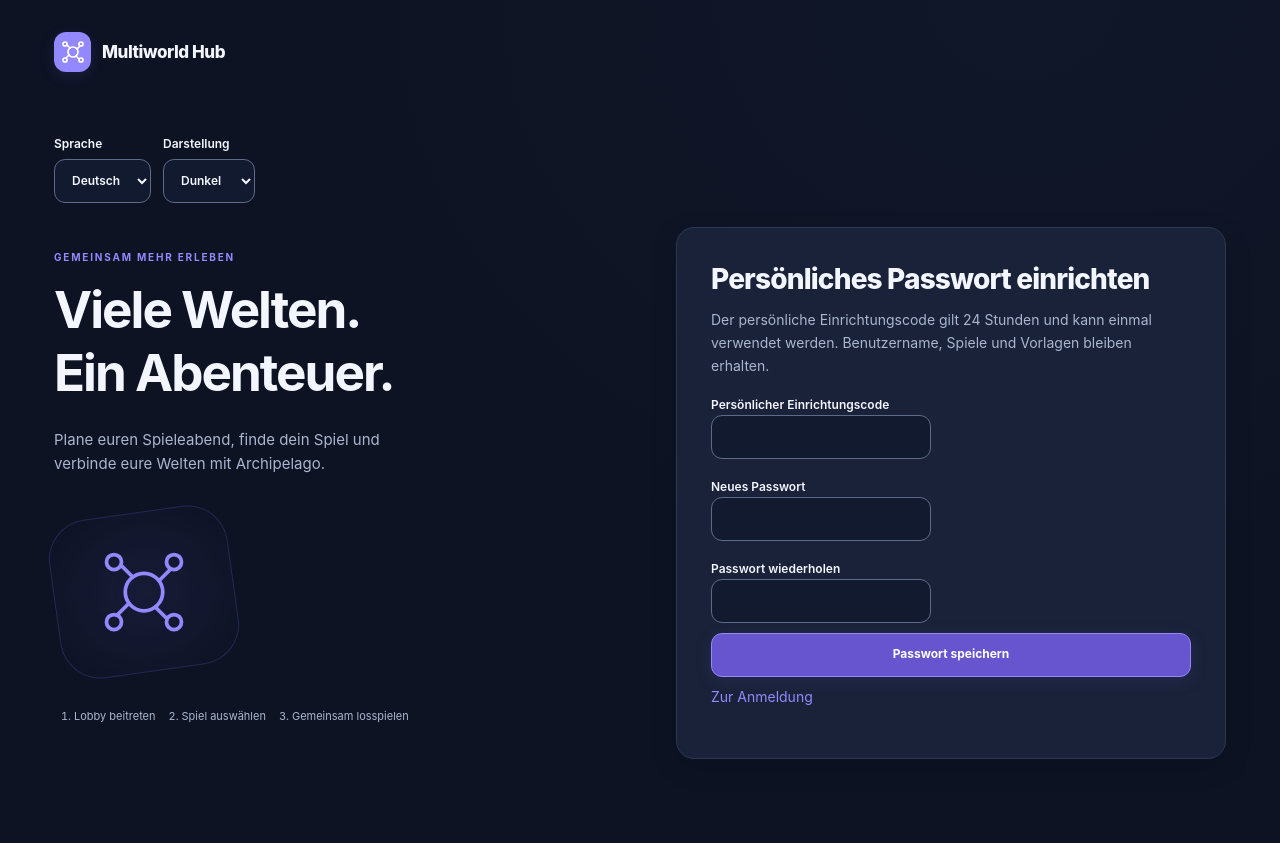
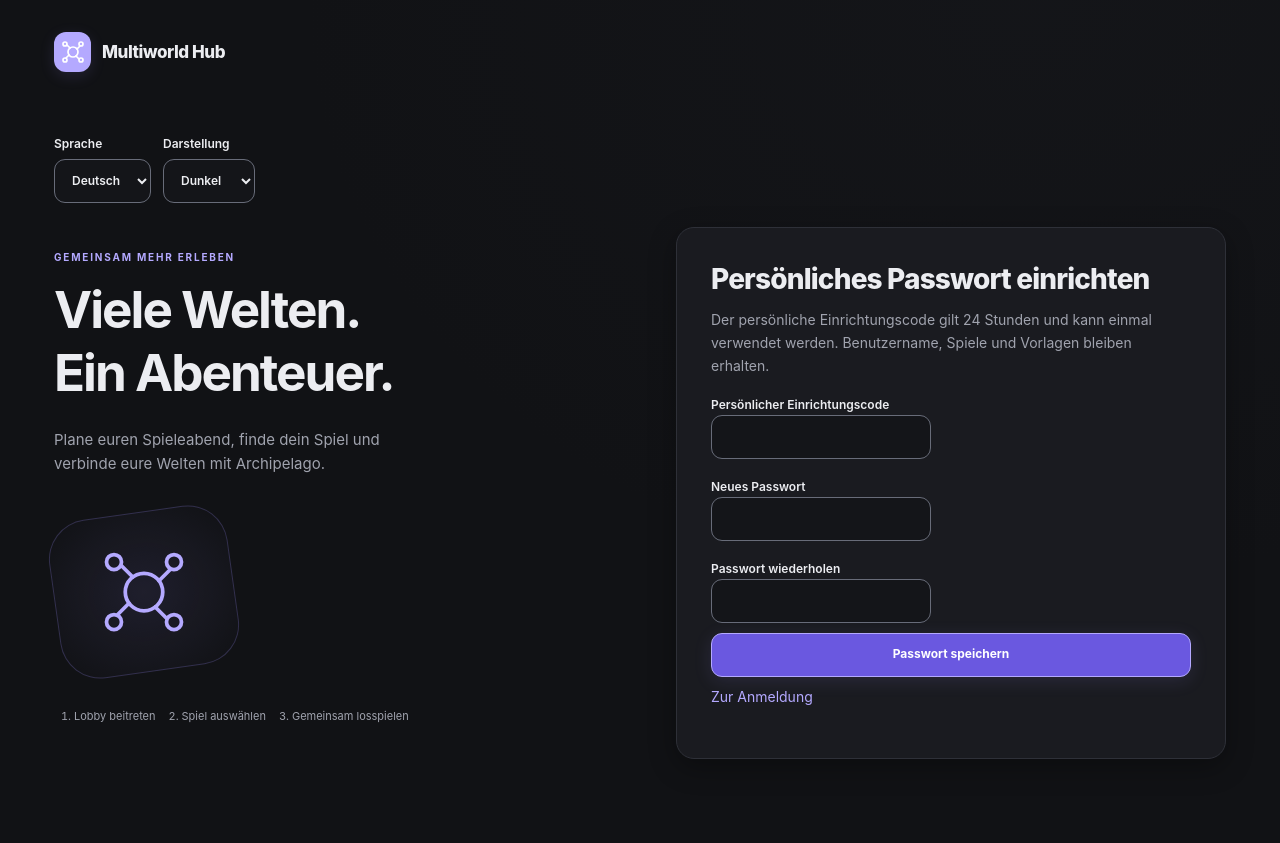
Before and after one commit to Madness61/ArchipeMANU, a Flask app: page /account/setup in a window 1280 px wide. Run offline with Flask 3, Linux system fonts and the light colour scheme; some libraries are stand-ins or nearby versions.

Commit message:
Rundenzentrale in vier Bereiche aufteilen und Dark Mode auf Graphit umstellen

```diff
--- a/browser_tests/test_live.py
+++ b/browser_tests/test_live.py
@@ -20,7 +20,6 @@ def test_dashboard_room_link_polling_two_players_charts_and_mobile(actors, live_
     build.get_by_label("Archipelago-Raum für Live-Statistiken", exact=True).fill(
         "https://archipelago.gg/room/AAECAwQFBgcICQoLDA0ODw")
     build.get_by_role("button", name="Raum verbinden", exact=True).click()
-    area(alice, "Mehr")
     alice.get_by_role("link",name="Erweiterte Statistiken öffnen",exact=True).click()
     expect(alice.get_by_role("heading", level=1)).to_have_text("Unser Live-Abend")
     expect(alice.locator("#kpi-checks")).to_have_text("2", timeout=15000)
@@ -93,7 +92,6 @@ def test_dashboard_room_link_polling_two_players_charts_and_mobile(actors, live_
     alice.get_by_label("Archipelago-Raum für Live-Statistiken", exact=True).fill(
         "https://archipelago.gg/room/EBESExQVFhcYGRobHB0eHw")
     alice.get_by_role("button", name="Raumlink ändern", exact=True).click()
-    area(alice, "Mehr")
     alice.get_by_role("link",name="Erweiterte Statistiken öffnen",exact=True).click()
     expect(alice.locator("#kpi-checks")).to_have_text("—")
     bob.get_by_role("button", name="Jetzt aktualisieren", exact=True).click()
--- a/browser_tests/test_preferences.py
+++ b/browser_tests/test_preferences.py
@@ -30,7 +30,7 @@ def test_language_theme_draft_filters_and_responsive_views(actors,artifact_dir):
         set_preference(a,'language','en')
         expect(a.get_by_role('button',name='Send',exact=True)).to_be_visible()
         expect(a.locator('[data-round-view="play"]')).to_have_text('Live')
-        expect(a.locator('[data-round-view="more"]')).to_have_text('More')
+        expect(a.locator('[data-round-view="manage"]')).to_have_text('Manage')
         expect(a.locator('#console-message')).to_have_value('Mein ungesendeter Entwurf')
         expect(a.locator('#console-log')).to_contain_text('Bob → Alice: Progression Key',timeout=15000)
         a.locator('#console-kind').select_option('for_me')
@@ -77,7 +77,7 @@ def test_language_theme_draft_filters_and_responsive_views(actors,artifact_dir):
         a.emulate_media(color_scheme='light')
         expect(a.locator('body')).to_have_css('background-color','rgb(241, 244, 251)')
         a.emulate_media(color_scheme='dark')
-        expect(a.locator('body')).to_have_css('background-color','rgb(13, 19, 35)')
+        expect(a.locator('body')).to_have_css('background-color','rgb(17, 18, 21)')
         a.emulate_media(reduced_motion='reduce')
         assert a.locator('body').evaluate('n=>getComputedStyle(n).animationName')=='none'
         assert sum(p.get('cmd')=='Connect' and p.get('name')=='Alice' for p in server.packets)==1
--- a/browser_tests/test_recording.py
+++ b/browser_tests/test_recording.py
@@ -49,7 +49,7 @@ def test_host_recording_without_open_pages_and_independent_diagnostics(actors,li
         expect(bob.locator('#console-diagnostics')).to_contain_text('Next API update')
         for mode in ('dark','light'):
             set_preference(bob,'theme',mode)
-            expect(bob.locator('#console-search')).to_have_css('background-color','rgb(248, 250, 255)' if mode=='light' else 'rgb(17, 26, 46)')
+            expect(bob.locator('#console-search')).to_have_css('background-color','rgb(248, 250, 255)' if mode=='light' else 'rgb(20, 21, 25)')
             for width in (390,768,1440,2560):
                 bob.set_viewport_size(dict(width=width,height=1000))
                 assert bob.evaluate('document.documentElement.scrollWidth<=innerWidth+1')
--- a/browser_tests/test_round_center.py
+++ b/browser_tests/test_round_center.py
@@ -48,7 +48,7 @@ def test_round_center_standards_files_progress_connection_and_completion(actors,
         expect(a.locator('#round-checks')).to_have_text('2 / 10',timeout=15000)
         expect(a.locator('#round-percent')).to_have_text('20 %')
         a.locator('.round-team-status summary').click()
-        expect(a.locator('[data-round-view]')).to_have_text(['Live','Spieler & Items','Mehr'])
+        expect(a.locator('[data-round-view]')).to_have_text(['Live','Spieler & Items','Dateien & Setup','Verwaltung'])
         expect(a.locator('#round-chart, #round-events')).to_have_count(0)
         assert 'SECRET FUTURE LOCATION' not in a.content()
         assert not any(p['cmd'] in ('Say','LocationChecks','LocationScouts','StatusUpdate') for p in server.packets)
@@ -58,7 +58,7 @@ def test_round_center_standards_files_progress_connection_and_completion(actors,
         expect(a.locator('#console-state')).to_contain_text('Mit Archipelago verbunden',timeout=20000)
         expect(a.locator('#console-log')).to_contain_text('Progression Key',timeout=15000)
         assert all(p['cmd'] not in ('LocationChecks','LocationScouts','StatusUpdate','Say') for p in server.packets)
-        for label in ('Spieler & Items','Mehr','Live','Spieler & Items'):
+        for label in ('Spieler & Items','Dateien & Setup','Verwaltung','Live','Spieler & Items'):
             area(a,label)
         assert not navigations
         expect(a.locator('[data-round-player]')).to_have_count(2)
@@ -110,7 +110,7 @@ def test_round_center_standards_files_progress_connection_and_completion(actors,
         expect(a.get_by_role('searchbox', name='Progression-Items suchen')).to_be_hidden()
         for width in (1440,768,390,2560):
             a.set_viewport_size(dict(width=width,height=1000))
-            for label in ('Live','Spieler & Items','Mehr'):
+            for label in ('Live','Spieler & Items','Dateien & Setup','Verwaltung'):
                 area(a,label)
                 a.locator('#main-content').evaluate('n=>{n.focus({preventScroll:true});n.blur()}')
                 a.evaluate('window.scrollTo(0,0)')
--- a/hub/static/console.js
+++ b/hub/static/console.js
@@ -149,7 +149,7 @@
     const data = await response.json().catch(() => ({error:response.status === 429 ? window.HUB_I18N.t('Zu viele Anfragen. Bitte kurz warten.') : window.HUB_I18N.t('Die Anfrage konnte nicht verarbeitet werden. Bitte gegebenenfalls erneut anmelden.')}));
     if(response.status===401){authLost=true;window.HUB_AUTH_REQUIRED?.(data.login_url);}
     if (!response.ok) {
-      const message = window.HUB_I18N.t(data.error || 'Die Anfrage ist fehlgeschlagen.');
+      const message = data.error ? window.HUB_I18N.t(data.error) : window.HUB_I18N.t('Die Anfrage ist fehlgeschlagen.');
       if (compact && (response.status === 401 || !form && [403,404,409].includes(response.status))) {
         revokePopout();
         fail(message);
--- a/hub/static/round.css
+++ b/hub/static/round.css
@@ -1,15 +1,29 @@
 /* Compact task-oriented surfaces built on the shared dark design tokens. */
-.round-header{display:flex;justify-content:space-between;align-items:center;gap:20px;margin:18px 0}.round-header h1{margin:0}.round-header .muted{margin:6px 0}.round-readiness{max-width:760px}.round-readiness .ui-progress{margin:12px 0}.round-nav{display:grid;grid-template-columns:repeat(3,minmax(0,1fr));gap:6px;border-bottom:1px solid var(--line);margin:22px 0;padding-bottom:8px;position:sticky;top:0;z-index:10;background:var(--bg)}.round-nav>a{display:flex;align-items:center;justify-content:center;gap:9px;padding:13px 10px;border-radius:10px;font-weight:650;color:var(--muted);min-height:48px}.round-nav>a:hover{background:var(--panel);color:var(--text)}.round-nav>a[aria-current]{background:color-mix(in srgb,var(--accent) 14.9%,transparent);color:var(--accent-hover);box-shadow:inset 0 -2px var(--accent)}.round-detail-back{display:flex;align-items:center;gap:14px;flex-wrap:wrap;margin:0 0 20px}.back-arrow{transform:rotate(180deg)}
-.round-play-grid{display:grid;grid-template-columns:minmax(0,1.5fr) minmax(0,1fr);gap:20px;align-items:start}.round-play-grid>div{min-width:0}.round-play-grid h2{margin:0}.round-play-grid .panel{padding:22px;margin-top:0;margin-bottom:18px}.round-play-grid .connection-address{display:block;font-size:clamp(17px,2vw,25px);margin:20px 0;overflow-wrap:anywhere}.round-setup{padding-top:22px}.setup-steps{padding-left:22px}.setup-steps li{padding:8px 0}.personal-file{margin-bottom:12px}.personal-file code{overflow-wrap:anywhere}.round-readiness+.round-nav{margin-top:16px}.own-readiness{padding:12px 0;border-bottom:1px solid var(--line);margin-bottom:16px}.round-tool-grid{display:grid;grid-template-columns:repeat(auto-fit,minmax(min(250px,100%),1fr));gap:14px;margin-bottom:20px}.tool-link{display:flex;flex-direction:column;gap:8px;margin:0;color:var(--text)}.tool-link .icon{color:var(--accent-hover)}.tool-link:hover{border-color:var(--accent);color:var(--text)}
+.round-header{display:flex;justify-content:space-between;align-items:center;gap:20px;margin:18px 0}.round-header h1{margin:0}.round-header .muted{margin:6px 0}.round-readiness{max-width:760px}.round-readiness .ui-progress{margin:12px 0}.round-nav{display:grid;grid-auto-flow:column;grid-auto-columns:minmax(0,1fr);gap:6px;border-bottom:1px solid var(--line);margin:22px 0;padding-bottom:8px;position:sticky;top:0;z-index:10;background:var(--bg)}.round-nav>a{display:flex;align-items:center;justify-content:center;gap:9px;padding:13px 10px;border-radius:10px;font-weight:650;color:var(--muted);min-height:48px}.round-nav>a:hover{background:var(--panel);color:var(--text)}.round-nav>a[aria-current]{background:color-mix(in srgb,var(--accent) 14.9%,transparent);color:var(--accent-hover);box-shadow:inset 0 -2px var(--accent)}.round-detail-back{display:flex;align-items:center;gap:14px;flex-wrap:wrap;margin:0 0 20px}.back-arrow{transform:rotate(180deg)}
+.round-play-grid{display:grid;grid-template-columns:minmax(0,1.5fr) minmax(0,1fr);gap:20px;align-items:start}.round-play-grid>div{min-width:0}.round-play-grid h2{margin:0}.round-play-grid .panel{padding:22px;margin-top:0;margin-bottom:18px}.round-play-grid .connection-address{display:block;font-size:clamp(17px,2vw,25px);margin:20px 0;overflow-wrap:anywhere}.round-setup{padding-top:22px}.setup-steps{padding-left:22px}.setup-steps li{padding:8px 0}.personal-file{margin-bottom:12px}.personal-file code{overflow-wrap:anywhere}.round-readiness+.round-nav{margin-top:16px}.own-readiness{padding:12px 0;border-bottom:1px solid var(--line);margin-bottom:16px}
 .round-prep-players{display:grid;grid-template-columns:repeat(auto-fit,minmax(min(340px,100%),1fr));gap:16px}.preparation-player{margin:0;min-width:0;padding:22px}.round-prep-players .participant-game{margin:14px 0}.round-prep-players .technical-options{margin-top:14px}.round-prep-players .row{gap:8px}.round-directory>section{margin:28px 0}.directory-empty{padding:12px 0;border-bottom:1px solid var(--line)}.round-game-names{color:var(--muted);flex:1}.round-card h3{margin:12px 0 0}.round-card{padding:22px;min-width:0}#round-center section[id],#round-center [id=host-controls]{scroll-margin-top:85px}#round-more>.panel,#round-more>section{margin-bottom:20px}#round-center .selection-art{display:none}#round-center .selection-form{margin-top:16px}#round-center .template-explanation{padding:12px 16px}#round-center .host-panel{padding:22px}#round-center #completion{padding:20px}#round-center #completion .summary{display:none}#round-center .own-game-card .slot-identity{padding:12px 0;margin:12px 0}
 @media(min-width:1800px){.round-play-grid{grid-template-columns:minmax(0,2fr) minmax(330px,1fr)}}
 @media(max-width:1000px){.round-play-grid{grid-template-columns:1fr}}
-@media(max-width:600px){.round-header{align-items:flex-start}.round-header h1{font-size:27px}.round-nav{gap:2px}.round-nav>a{flex-direction:column;gap:3px;padding:10px 2px;font-size:12px}.round-nav .icon{width:17px;height:17px}.round-play-grid .panel,.preparation-player{padding:17px}.round-header>.chip{font-size:10px;max-width:120px}.round-play-grid .slot-identity{align-items:flex-start;gap:12px;flex-wrap:wrap}.round-play-grid .play-file{align-items:flex-start}.round-play-grid .play-file>.btn{width:100%}}
+@media(max-width:600px){.round-header{align-items:flex-start}.round-header h1{font-size:27px}.round-nav{gap:2px}.round-nav>a{flex-direction:column;gap:3px;padding:9px 2px;font-size:11.5px;line-height:1.25;text-align:center;overflow-wrap:anywhere}.round-nav .icon{width:17px;height:17px}.round-play-grid .panel,.preparation-player{padding:17px}.round-header>.chip{font-size:10px;max-width:120px}.round-play-grid .slot-identity{align-items:flex-start;gap:12px;flex-wrap:wrap}.round-play-grid .play-file{align-items:flex-start}.round-play-grid .play-file>.btn{width:100%}}
 .round-header>div{min-width:0}.round-header h1{overflow-wrap:anywhere}
 @media(max-width:900px){.round-nav{top:72px}#round-center section[id],#round-center [id=host-controls]{scroll-margin-top:165px}}
-@media(prefers-reduced-motion:reduce){.round-nav>a,.tool-link{transition:none}}
+@media(prefers-reduced-motion:reduce){.round-nav>a{transition:none}}
 
-.round-personal-setup{margin-top:24px;border-top:1px solid var(--line);padding-top:18px}.round-personal-setup>summary{font-size:16px;font-weight:700;min-height:44px;padding:10px 0;color:var(--text)}.round-personal-setup[open]>.round-play-grid{margin-top:16px}
+.round-header-side{display:flex;flex-direction:column;align-items:flex-end;gap:10px}
+.round-quick-actions{display:flex;gap:8px;flex-wrap:wrap;justify-content:flex-end}
+.round-quick-actions .btn{display:inline-flex;align-items:center;gap:7px}
+.round-quick-actions .icon{width:16px;height:16px}
+.round-details>summary{display:flex;align-items:center;gap:10px;cursor:pointer;list-style:none;min-height:44px}
+.round-details>summary::-webkit-details-marker{display:none}
+.round-details>summary::before{content:"";width:8px;height:8px;border-right:2px solid var(--muted);border-bottom:2px solid var(--muted);transform:rotate(-45deg);transition:transform .15s;flex-shrink:0}
+.round-details[open]>summary::before{transform:rotate(45deg)}
+.round-details>summary h2{margin:0;font-size:17px}
+.round-details[open]>summary{margin-bottom:14px}
+#round-setup>.panel,#round-manage>.panel{margin-top:0;margin-bottom:18px}
+#round-setup>.panel>h2:first-child,#round-manage>.panel>h2:first-child{margin-top:0}
+#generated-rounds{margin-bottom:18px}
+.round-details{padding-block:14px}
+@media(max-width:600px){.round-header{flex-direction:column;align-items:stretch}.round-header-side{align-items:flex-start}.round-quick-actions{justify-content:flex-start}}
 
 .round-team {
   display:grid; grid-template-columns:minmax(205px, 1fr) minmax(0, 3fr);
--- a/hub/static/round.js
+++ b/hub/static/round.js
@@ -69,6 +69,7 @@
     try { hash = decodeURIComponent(hash); } catch {}
     const target = $(hash);
     if (hash === 'progress' || hash === 'round-progress') hash = 'players';
+    if (hash === 'more' || hash === 'round-more') hash = 'manage';
     view = panels.some(panel => panel.dataset.roundPanel === hash)
       ? hash : target?.closest('[data-round-panel]')?.dataset.roundPanel || 'play';
     panels.forEach(panel => { panel.hidden = panel.dataset.roundPanel !== view; });
--- a/hub/static/themes.css
+++ b/hub/static/themes.css
@@ -1,27 +1,28 @@
-/* Theme colours live here; components consume semantic tokens directly. */
+/* Theme colours live here; components consume semantic tokens directly.
+   Dark: neutral graphite layers (bg < panel < raised) with violet used sparingly as accent. */
 :root {
   color-scheme: dark;
   --accent-text: #FFFFFF;
   --primary-hover: #5C4AC3;
-  --shadow: 0 8px 28px light-dark(#26385712, #050A1624);
-  --bg: light-dark(#F1F4FB, #0D1323);
-  --panel: light-dark(#FFFFFF, #192238);
-  --surface-raised: light-dark(#E5EAF5, #222E47);
-  --surface-input: light-dark(#F8FAFF, #111A2E);
-  --text: light-dark(#17223B, #F4F6FF);
-  --muted: light-dark(#4F607D, #AAB6D0);
-  --accent: light-dark(#6554D5, #7768EF);
-  --accent-hover: light-dark(#5140BF, #9488FF);
-  --accent-solid: light-dark(#6251CF, #6655CE);
-  --ok: light-dark(#08694D, #5EE3B1);
-  --warn: light-dark(#8D500C, #F5BC79);
-  --err: light-dark(#AD3048, #F08D9B);
-  --line: light-dark(#CBD4E5, #2C3953);
-  --input-line: light-dark(#7484A2, #5C6B88);
-  --chip: light-dark(#E6E4F7, #252D49);
-  --nav: light-dark(#F9FAFE, #101829);
-  --shadow-color: light-dark(#263857, #050A16);
-  --scrim-color: light-dark(#17223B, #030817);
+  --shadow: 0 8px 28px light-dark(#26385712, #00000052);
+  --bg: light-dark(#F1F4FB, #111215);
+  --panel: light-dark(#FFFFFF, #1A1B20);
+  --surface-raised: light-dark(#E5EAF5, #24262D);
+  --surface-input: light-dark(#F8FAFF, #141519);
+  --text: light-dark(#17223B, #ECEDF1);
+  --muted: light-dark(#4F607D, #A0A3AE);
+  --accent: light-dark(#6554D5, #9D8FFF);
+  --accent-hover: light-dark(#5140BF, #B4A9FF);
+  --accent-solid: light-dark(#6251CF, #6A58E0);
+  --ok: light-dark(#08694D, #5CD6A0);
+  --warn: light-dark(#8D500C, #F2BB72);
+  --err: light-dark(#AD3048, #F48C99);
+  --line: light-dark(#CBD4E5, #2E3038);
+  --input-line: light-dark(#7484A2, #686C79);
+  --chip: light-dark(#E6E4F7, #25262E);
+  --nav: light-dark(#F9FAFE, #0C0D10);
+  --shadow-color: light-dark(#263857, #000000);
+  --scrim-color: light-dark(#17223B, #000000);
   --player-color-1: light-dark(#6443BC, #A89CFF);
   --player-color-2: light-dark(#087157, #5EE3B1);
   --player-color-3: light-dark(#955611, #F5BC79);
--- a/hub/templates/base.html
+++ b/hub/templates/base.html
@@ -4,7 +4,7 @@
 <head>
   <meta charset="utf-8">
   <meta name="viewport" content="width=device-width, initial-scale=1">
-  <meta name="theme-color" content="#0D1323">
+  <meta name="theme-color" content="#111215">
   <title>{% block title %}{{ app_name }}{% endblock %}</title>
   <script>document.documentElement.classList.add('js');</script>
   <link rel="stylesheet" href="{{ url_for('static', filename='style.css') }}">
@@ -47,7 +47,7 @@
     <div class="flash {{ category }}" role="{{ 'alert' if category == 'error' else 'status' }}">{{ icon('check' if category != 'error' else 'shield') }}<span>{{ _(message) }}</span></div>
   {% endfor %}
   {% if room is defined and build is defined and request.endpoint != 'session_view' and request.endpoint != 'mvp.play_page' %}
-  <nav class="round-detail-back" aria-label="{{ _("Zur Rundenzentrale") }}"><a class="btn small" href="{{ url_for('session_view',sid=room.id,build=build.id,_anchor='play' if request.endpoint in ['console.page','live.dashboard'] and not race else 'progress' if request.endpoint in ['live.dashboard','logic.page'] else 'more') }}">{{ icon('arrow','back-arrow') }} {{ room.name }} {{ _("· Rundenzentrale") }}</a><span class="small muted">{{ _("Seed #") }}{{ build.id }} {{ _("· Detailansicht") }}</span></nav>
+  <nav class="round-detail-back" aria-label="{{ _("Zur Rundenzentrale") }}"><a class="btn small" href="{{ url_for('session_view',sid=room.id,build=build.id,_anchor='play' if request.endpoint in ['console.page','live.dashboard'] and not race else 'progress' if request.endpoint in ['live.dashboard','logic.page'] else 'setup') }}">{{ icon('arrow','back-arrow') }} {{ room.name }} {{ _("· Rundenzentrale") }}</a><span class="small muted">{{ _("Seed #") }}{{ build.id }} {{ _("· Detailansicht") }}</span></nav>
   {% endif %}
   {% block content %}{% endblock %}
   {% if not g.user %}</div></div>{% endif %}
--- a/hub/templates/live_dashboard.html
+++ b/hub/templates/live_dashboard.html
@@ -15,7 +15,7 @@
   <div class="live-notice" id="live-warning" role="status" hidden></div>
   <div class="live-notice" id="live-seed-warning" hidden>{{ _("Die Spieler und Spiele des Raums weichen vom lokalen Seed ab. Bitte den Raumlink prüfen. Hier werden ausschließlich die Daten des verknüpften Archipelago-Raums angezeigt.") }}</div>
   <div class="live-tabs" role="tablist" aria-label="{{ _("Live-Statistiken") }}">
-    {% for id, label in [('overview',_('Übersicht')),('players',_('Spieler')),('interactions','Interaktionen'),('history','Verlauf'),('events','Ereignisse'),('comparisons','Vergleiche')] %}
+    {% for id, label in [('overview',_('Übersicht')),('players',_('Spieler')),('interactions','Interaktionen'),('history',_('Verlauf')),('events','Ereignisse'),('comparisons','Vergleiche')] %}
     <button type="button" role="tab" id="tab-{{ id }}" aria-controls="live-{{ id }}" aria-selected="{{ 'true' if loop.first else 'false' }}" tabindex="{{ '0' if loop.first else '-1' }}" data-tab="{{ id }}">{{ _(label) }}</button>
     {% endfor %}
   </div>
```
Also changed, not shown: browser_tests/test_players.py (+7 -6 lines), browser_tests/test_redesign.py (+5 -5 lines), docs/FEATURES.md (+1 -1 lines), hub/templates/round.html (+16 -17 lines), hub/templates/round_manage.html (+8 -8 lines), tests/test_rounds.py (+5 -2 lines), hub/locales/de.json, hub/locales/en.json.
